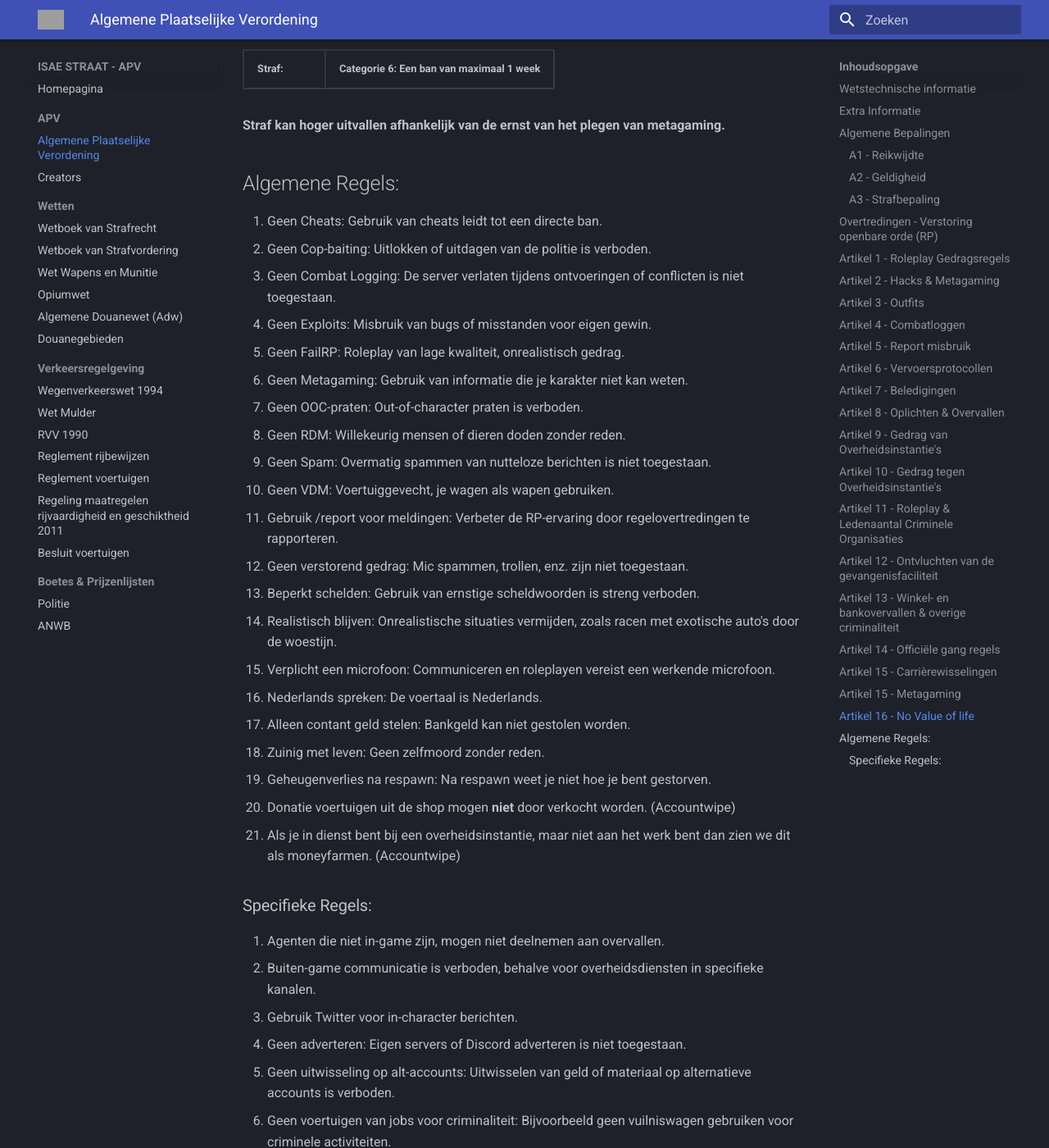
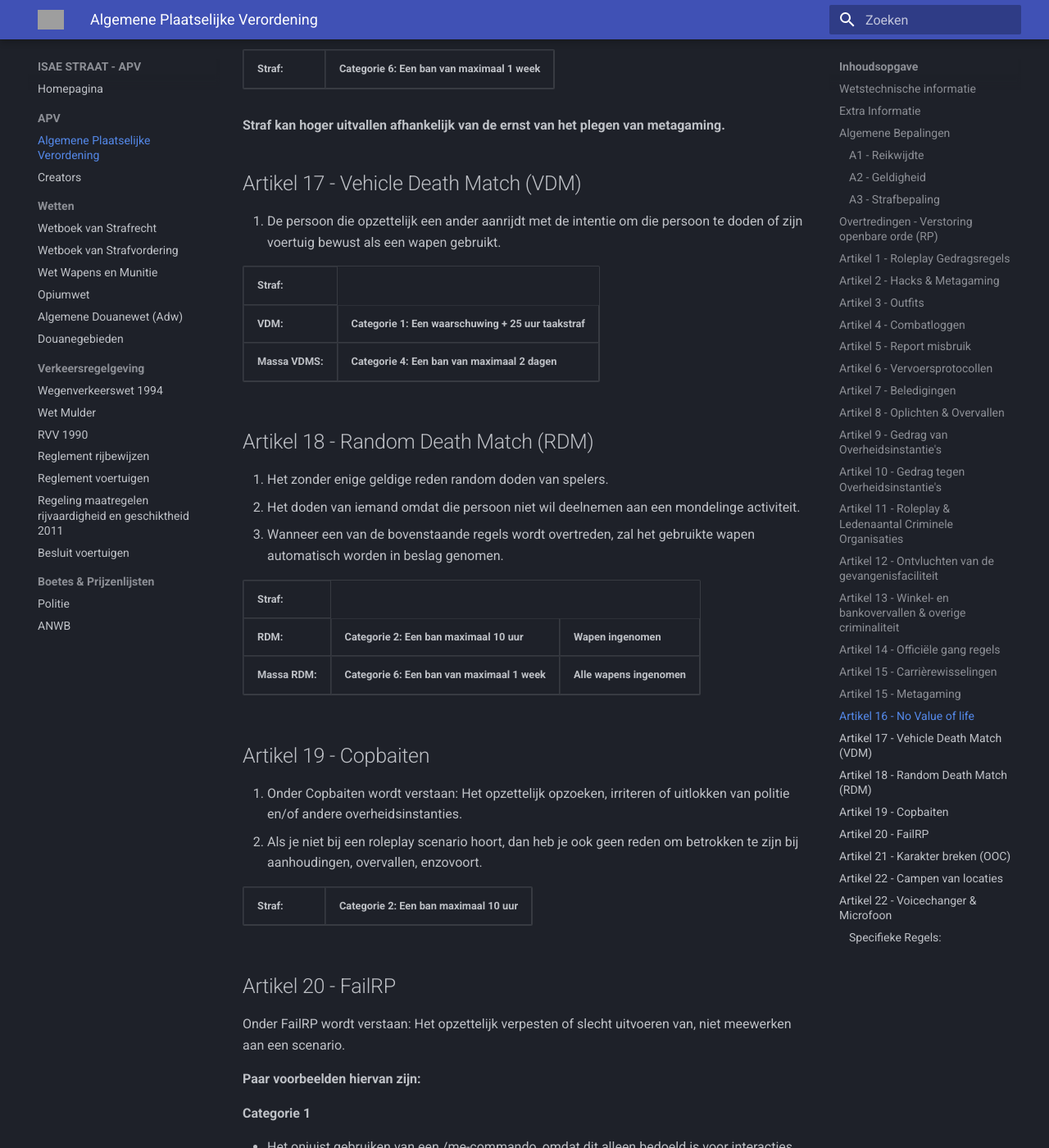
Before and after one commit to Mulamoess/isaestraatapv.github.io, an MkDocs documentation site: the page built from docs/APV/APV.md, in a window 1280 px wide and 1400 px high, scrolled down 11704 px. Shown: the whole window at 82% size. Built offline with MkDocs 1.6.1 and Material for MkDocs 9.7.7, drawn with Linux system fonts in a browser that asks for light colours; some of the changed text lies outside the part shown; grey boxes are pictures that could not be loaded.

Commit message:
GROTE APV UPDATEH

```diff
--- a/docs/APV/APV.md
+++ b/docs/APV/APV.md
@@ -349,40 +349,179 @@ Het niet meewerken wordt beschouwd als het niet waarderen van je eigen leven, om
 </table>
 <b>Straf kan hoger uitvallen afhankelijk van de ernst van het plegen van metagaming.</b>
 
-## Algemene Regels:
+## Artikel 17 - Vehicle Death Match (VDM)
+1. De persoon die opzettelijk een ander aanrijdt met de intentie om die persoon te doden of zijn voertuig bewust als een wapen gebruikt.
+<table border="1">
+    <thead>
+        <tr>
+            <th>Straf:</th>
+        </tr>
+        <tr>
+            <th>VDM:</th>
+            <th><b>Categorie 1: Een waarschuwing + 25 uur taakstraf</b></th>
+        </tr>
+        <tr>
+            <th>Massa VDMS:</th>
+            <th><b>Categorie 4: Een ban van maximaal 2 dagen</b></th>
+        </tr>
+    </thead>
+</table>
 
-1. Geen Cheats: Gebruik van cheats leidt tot een directe ban.
-2. Geen Cop-baiting: Uitlokken of uitdagen van de politie is verboden.
-3. Geen Combat Logging: De server verlaten tijdens ontvoeringen of conflicten is niet toegestaan.
-4. Geen Exploits: Misbruik van bugs of misstanden voor eigen gewin.
-5. Geen FailRP: Roleplay van lage kwaliteit, onrealistisch gedrag.
-6. Geen Metagaming: Gebruik van informatie die je karakter niet kan weten.
-7. Geen OOC-praten: Out-of-character praten is verboden.
-8. Geen RDM: Willekeurig mensen of dieren doden zonder reden.
-9. Geen Spam: Overmatig spammen van nutteloze berichten is niet toegestaan.
-10. Geen VDM: Voertuiggevecht, je wagen als wapen gebruiken.
-11. Gebruik /report voor meldingen: Verbeter de RP-ervaring door regelovertredingen te rapporteren.
-12. Geen verstorend gedrag: Mic spammen, trollen, enz. zijn niet toegestaan.
-13. Beperkt schelden: Gebruik van ernstige scheldwoorden is streng verboden.
-14. Realistisch blijven: Onrealistische situaties vermijden, zoals racen met exotische auto's door de woestijn.
-15. Verplicht een microfoon: Communiceren en roleplayen vereist een werkende microfoon.
-16. Nederlands spreken: De voertaal is Nederlands.
-17. Alleen contant geld stelen: Bankgeld kan niet gestolen worden.
-18. Zuinig met leven: Geen zelfmoord zonder reden.
-19. Geheugenverlies na respawn: Na respawn weet je niet hoe je bent gestorven.
-20. Donatie voertuigen uit de shop mogen **niet** door verkocht worden. (Accountwipe)
-21. Als je in dienst bent bij een overheidsinstantie, maar niet aan het werk bent dan zien we dit als moneyfarmen. (Accountwipe)
+## Artikel 18 - Random Death Match (RDM)
+1. Het zonder enige geldige reden random doden van spelers.
+2. Het doden van iemand omdat die persoon niet wil deelnemen aan een mondelinge activiteit.
+3. Wanneer een van de bovenstaande regels wordt overtreden, zal het gebruikte wapen automatisch worden in beslag genomen.
+<table border="1">
+    <thead>
+        <tr>
+            <th>Straf:</th>
+        </tr>
+        <tr>
+            <th>RDM:</th>
+            <th>Categorie 2: Een ban maximaal 10 uur</th>
+            <th>Wapen ingenomen</th>
+        </tr>
+                <tr>
+            <th>Massa RDM:</th>
+            <th>Categorie 6: Een ban van maximaal 1 week</th>
+            <th>Alle wapens ingenomen</th>
+        </tr>
+    </thead>
+</table>
+
+## Artikel 19 - Copbaiten
+1. Onder Copbaiten wordt verstaan: Het opzettelijk opzoeken, irriteren of uitlokken van politie en/of andere overheidsinstanties.
+2. Als je niet bij een roleplay scenario hoort, dan heb je ook geen reden om betrokken te zijn bij aanhoudingen, overvallen, enzovoort.
+<table border="1">
+    <thead>
+        <tr>
+            <th>Straf:</th>
+            <th><b>Categorie 2: Een ban maximaal 10 uur</b></th>
+        </tr>
+    </thead>
+</table>
+
+## Artikel 20 - FailRP
+Onder FailRP wordt verstaan: Het opzettelijk verpesten of slecht uitvoeren van, niet meewerken aan een scenario.
+
+<b>Paar voorbeelden hiervan zijn:</b>
+
+<b>Categorie 1</b>
+
+- Het onjuist gebruiken van een /me-commando, omdat dit alleen bedoeld is voor interacties.
+- Het stelen van een voertuig of inhoud zonder enige aanleiding.
+- Praten terwijl je dood bent.
+- Het is niet toegestaan om je voor te doen als een overheidsmedewerker met of zonder de bijbehorende kleding.
+- Het slecht uitvoeren van een scenario.
+- Het gebruik van elektronische communicatiemiddelen in het water is niet toegestaan.
+- Het niet meewerken na een behandeling door ambulancepersoneel.
+- Een blokkade mag alleen worden uitgevoerd als er geen inzittenden in het voertuig zitten.
+
+<table border="1">
+    <thead>
+        <tr>
+            <th>Straf:</th>
+            <th><b>Categorie 3: Een ban van maximaal 1 dag</b></th>
+        </tr>
+    </thead>
+</table>
+
+<b>Categorie 2</b>
+
+- Het niet meewerken in een roleplay scenario.
+- Het opzettelijk doorgeven van een onjuiste porto frequentie.
+- Het wegzetten van je voertuig tijdens een achtervolging om te voorkomen dat je voertuig in beslag wordt genomen.
+- Na een crash waarbij jouw auto over de kop is gevlogen en/of de crash harder ging dan 80km/u terwijl je in achtervolging bent, ben je in principe uitgeschakeld en wordt er van je verwacht dat je een Roleplay uitvoert waarin je gewond bent.
+- Doorrijden, doorschieten, vluchten, rennen of zwemmen na een zware crash zoals hierboven beschreven.
+- Nadat je in je benen bent geschoten, binnen 3 minuten een voertuig besturen om een achtervolging aan te gaan met als doel communicatie door te geven.
+- Ongewenst gedrag, zoals willekeurig op mensen inslaan zonder enige vorm van roleplay.
+- Het is niet toegestaan om je voor te doen als een overheidsmedewerker, met of zonder bijbehorende kleding.
+<table border="1">
+    <thead>
+        <tr>
+            <th>Straf:</th>
+            <th><b>Categorie 5: Een ban van maximaal 3 dagen</b></th>
+        </tr>
+    </thead>
+</table>
+
+## Artikel 21 - Karakter breken (OOC)
+Onder karakterbreuk OOC wordt verstaan: Termen gebruiken die je niet in je karakter kunt gebruiken, dus out of character.
+<b>Paar voorbeelden hiervan zijn:</b>
+
+- Report
+- Staffleden
+- Ticket
+- VDM
+- RDM
+- Desync
+
+Tot slot is het ook niet toegestaan om tijdens een scenario een report te maken met als reden dat dit scenario verstorend kan werken. Maak na afloop van het betreffende scenario een report aan of open een ticket.
+<table border="1">
+    <thead>
+        <tr>
+            <th>Straf:</th>
+            <th><b>Categorie 2: Een ban maximaal 10 uur</b></th>
+        </tr>
+    </thead>
+</table>
+
+## Artikel 22 - Campen van locaties
+- Het campen van illegale / criminele locaties is toegestaan.
+- Wanneer je iemand hebt overvallen, moet je die persoon gedurende drie uur met rust laten, behalve als hij/zij in die tijd bijvoorbeeld een wapen draagt.
+- Campen van startlocaties is niet toegestaan.
+
+<table border="1">
+    <thead>
+        <tr>
+            <th>Straf:</th>
+            <th><b>Categorie 4: Een ban van maximaal 2 dagen</b></th>
+        </tr>
+    </thead>
+</table>
+
+## Artikel 22 - Voicechanger & Microfoon
+1. Alleen het verlagen van je stem is toegestaan, niet het verhogen ervan.
+2. Het is toegestaan om een voice-changer te gebruiken voor criminele activiteiten en bij bijkomende taken van de politie.
+3. Iedereen ingame moet een werkende microfoon hebben.
+
+<table border="1">
+    <thead>
+        <tr>
+            <th>Straf:</th>
+            <th><b>Categorie 2: Een ban maximaal 10 uur</b></bCategorie></th>
+        </tr>
+    </thead>
+</table>
+
+
+
+
+
 
 
 ### Specifieke Regels:
-
-20. Agenten die niet in-game zijn, mogen niet deelnemen aan overvallen.
-21. Buiten-game communicatie is verboden, behalve voor overheidsdiensten in specifieke kanalen.
-22. Gebruik Twitter voor in-character berichten.
-23. Geen adverteren: Eigen servers of Discord adverteren is niet toegestaan.
-24. Geen uitwisseling op alt-accounts: Uitwisselen van geld of materiaal op alternatieve accounts is verboden.
-25. Geen voertuigen van jobs voor criminaliteit: Bijvoorbeeld geen vuilniswagen gebruiken voor criminele activiteiten.
-26. Na moord door rivaliserende bende, 24 uur geen deelname aan wraakacties of roleplay.
-27. Niet ontsnappen aan AFK-kick.
-28. Verboden ambulanciers of ANWB-medewerkers te doden of ontvoeren tijdens oproepen.
-29. Zero tolerance bij overheidsdiensten: Geen betrokkenheid bij drugs of criminele activiteiten. Verkoop of weggeven van overheidsvoorwerpen is verboden.
+1. Geen Spam: Overmatig spammen van nutteloze berichten is niet toegestaan.
+2. Gebruik /report voor meldingen: Verbeter de RP-ervaring door regelovertredingen te rapporteren.
+3. Geen verstorend gedrag: Mic spammen, trollen, enz. zijn niet toegestaan.
+4. Beperkt schelden: Gebruik van ernstige scheldwoorden is streng verboden.
+5. Realistisch blijven: Onrealistische situaties vermijden, zoals racen met exotische auto's door de woestijn.
+6. Verplicht een microfoon: Communiceren en roleplayen vereist een werkende microfoon.
+7. Nederlands spreken: De voertaal is Nederlands.
+8. Alleen contant geld stelen: Bankgeld kan niet gestolen worden.
+9. Als je in dienst bent bij een overheidsinstantie, maar niet aan het werk bent dan zien we dit als moneyfarmen. (Accountwipe)
+10. Geheugenverlies na respawn: Na respawn weet je niet hoe je bent gestorven.
+11. Donatie voertuigen uit de shop mogen **niet** door verkocht worden. (Accountwipe)
+12. Geen Spam: Overmatig spammen van nutteloze berichten is niet toegestaan.
+13. Agenten die niet in-game zijn, mogen niet deelnemen aan overvallen.
+14. Buiten-game communicatie is verboden, behalve voor overheidsdiensten in specifieke kanalen.
+15. Gebruik Twitter voor in-character berichten.
+16. Geen adverteren: Eigen servers of Discord adverteren is niet toegestaan.
+17. Geen uitwisseling op alt-accounts: Uitwisselen van geld of materiaal op alternatieve accounts is verboden.
+18. Geen voertuigen van jobs voor criminaliteit: Bijvoorbeeld geen vuilniswagen gebruiken voor criminele activiteiten.
+19. Na moord door rivaliserende bende, 24 uur geen deelname aan wraakacties of roleplay.
+20. Niet ontsnappen aan AFK-kick.
+21. Verboden ambulanciers of ANWB-medewerkers te doden of ontvoeren tijdens oproepen.
+22. Zero tolerance bij overheidsdiensten: Geen betrokkenheid bij drugs of criminele activiteiten. Verkoop of weggeven van overheidsvoorwerpen is verboden.
+23. Als een band ontploft en je alleen nog de velg over hebt, is het niet toegestaan om door te rijden.
+24. Het is verboden om iemand te dwingen zijn camper te openen en vervolgens zijn eigendommen te stelen.
```
